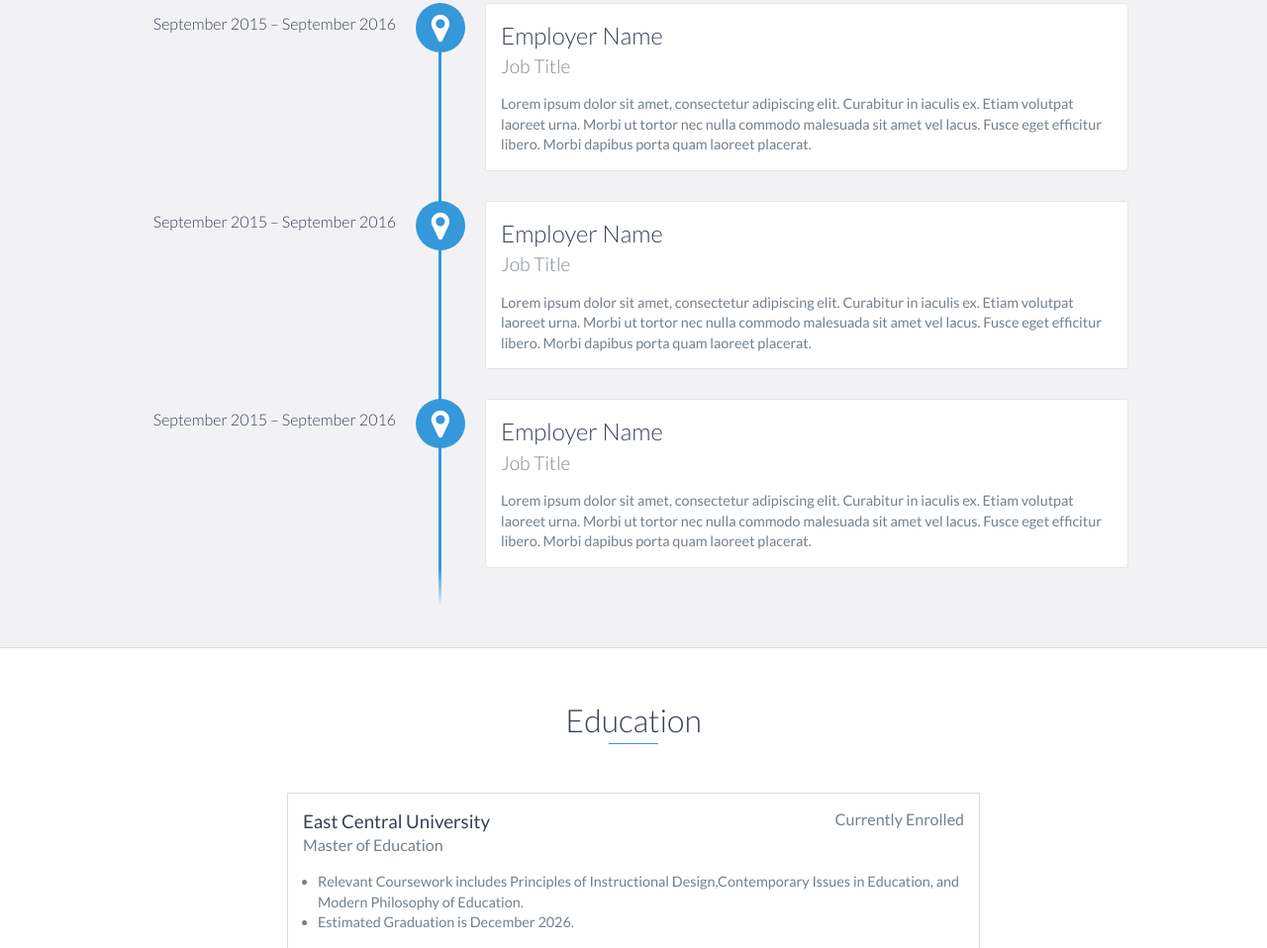
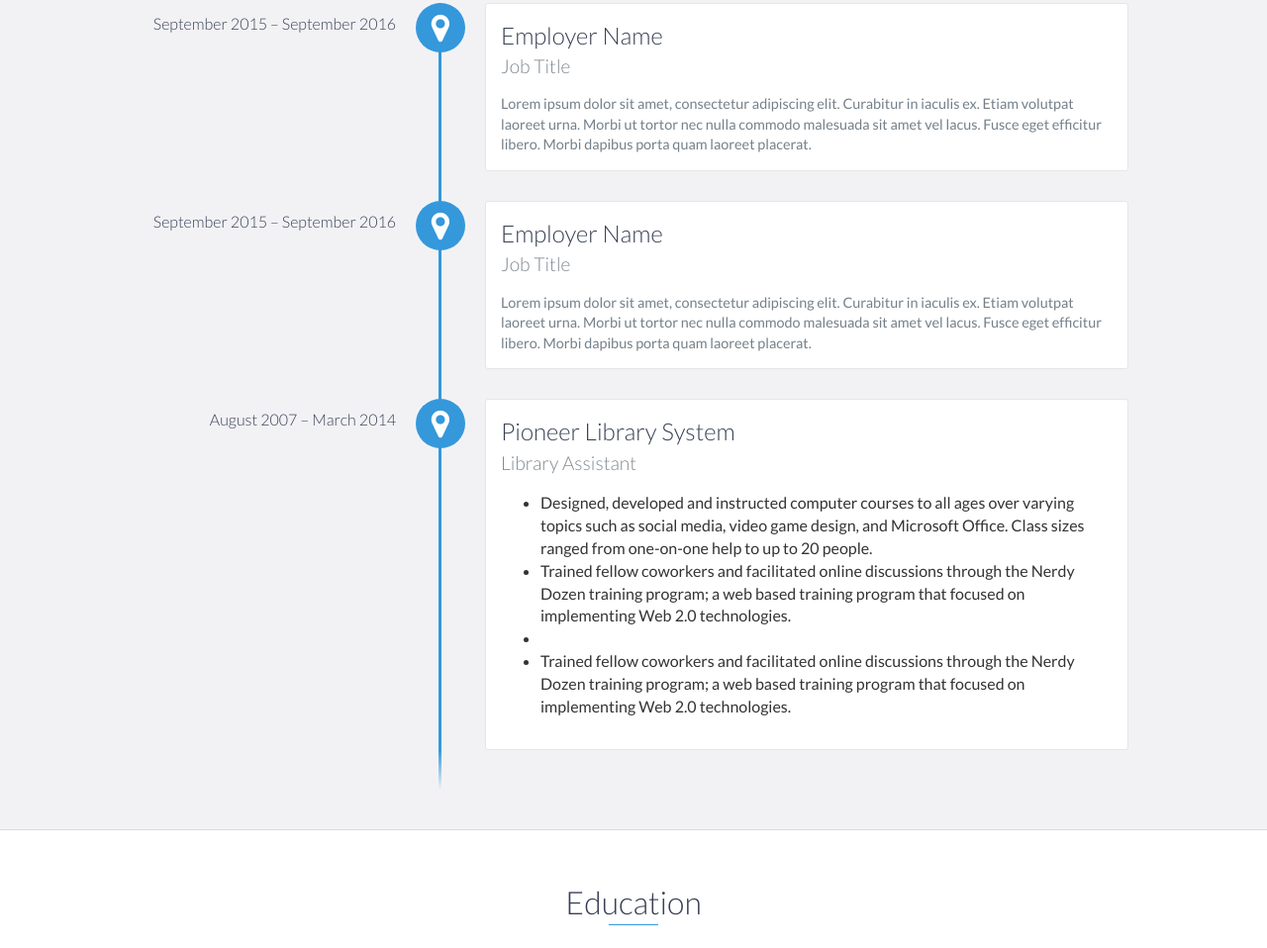
Before and after one commit to blewis90/benlewis, a website: page index.html in a window 1280 px wide. Shown: the part 1264-2222 px from the top of the page at 99% size. Drawn offline with nearby package versions, Linux system fonts and the light colour scheme.

Commit message:
Update index.html

```diff
--- a/index.html
+++ b/index.html
@@ -102,12 +102,24 @@
                 </p>
             </div>
 
-            <div data-date="September 2015 – September 2016">
-                <h3>Employer Name</h3>
-                <h4>Job Title</h4>
-                <p>
-                    Lorem ipsum dolor sit amet, consectetur adipiscing elit. Curabitur in iaculis ex. Etiam volutpat laoreet urna. Morbi ut tortor nec nulla commodo malesuada sit amet vel lacus. Fusce eget efficitur libero. Morbi dapibus porta quam laoreet placerat.
-                </p>
+            <div data-date="August 2007 – March 2014">
+                <h3>Pioneer Library System</h3>
+                <h4>Library Assistant</h4>
+                   <ul>
+                <li>
+                    Designed, developed and instructed computer courses to all ages over varying topics such as social media, video game design, and Microsoft Office. Class sizes ranged from one-on-one help to up to 20 people.
+                </li>
+                <li>
+                    Trained fellow coworkers and facilitated online discussions through the Nerdy Dozen training
+program; a web based training program that focused on implementing Web 2.0 technologies.
+                </li>
+		<li>
+                    <li>
+                    Trained fellow coworkers and facilitated online discussions through the Nerdy Dozen training
+program; a web based training program that focused on implementing Web 2.0 technologies.
+                </li>
+                </li>
+            </ul>
             </div>
         </div>
     </div>
```
